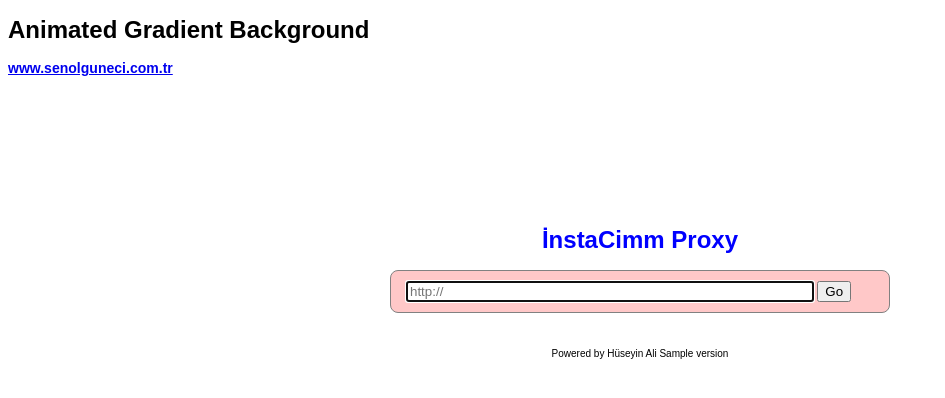
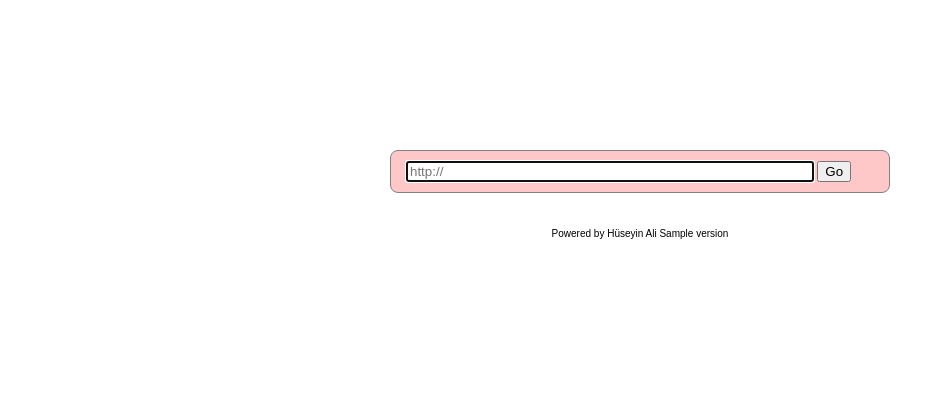
Before and after one commit to AllahsizHuseyin/php-proxy, a PHP site: template templates/main.php in a window 1280 px wide. Shown: the top 398 px of the page, without its empty margins (0-945 px from the left). Run offline with PHP 8.4, Linux system fonts and the light colour scheme; the template is opened without the code that fills it: most values are stand-ins (such as "Sample title", 1, 10 or a date in 2020).

Commit message:
Update main.php

```diff
--- a/templates/main.php
+++ b/templates/main.php
@@ -46,21 +46,13 @@ html body {
 </head>
 
 <body>
-<body>
-<h1 class = 'text_fade '>Animated Gradient Background</h1>
- <h3 class = 'text_fade '>
-   <a href='https://www.senolguneci.com.tr'>www.senolguneci.com.tr</a>
- </h3>
-<div></div>
-<div></div>
-<div></div>
-</body>
+
 
 
 <div id="container">
 
 	<div style="text-align:center;">
-		<h1 style="color:blue;">İnstaCimm Proxy</h1>
+		<h1 style="color:blue;"Hüseyin Ali </h1>
 	</div>
 
 	<?php if(isset($error_msg)){ ?>
```
